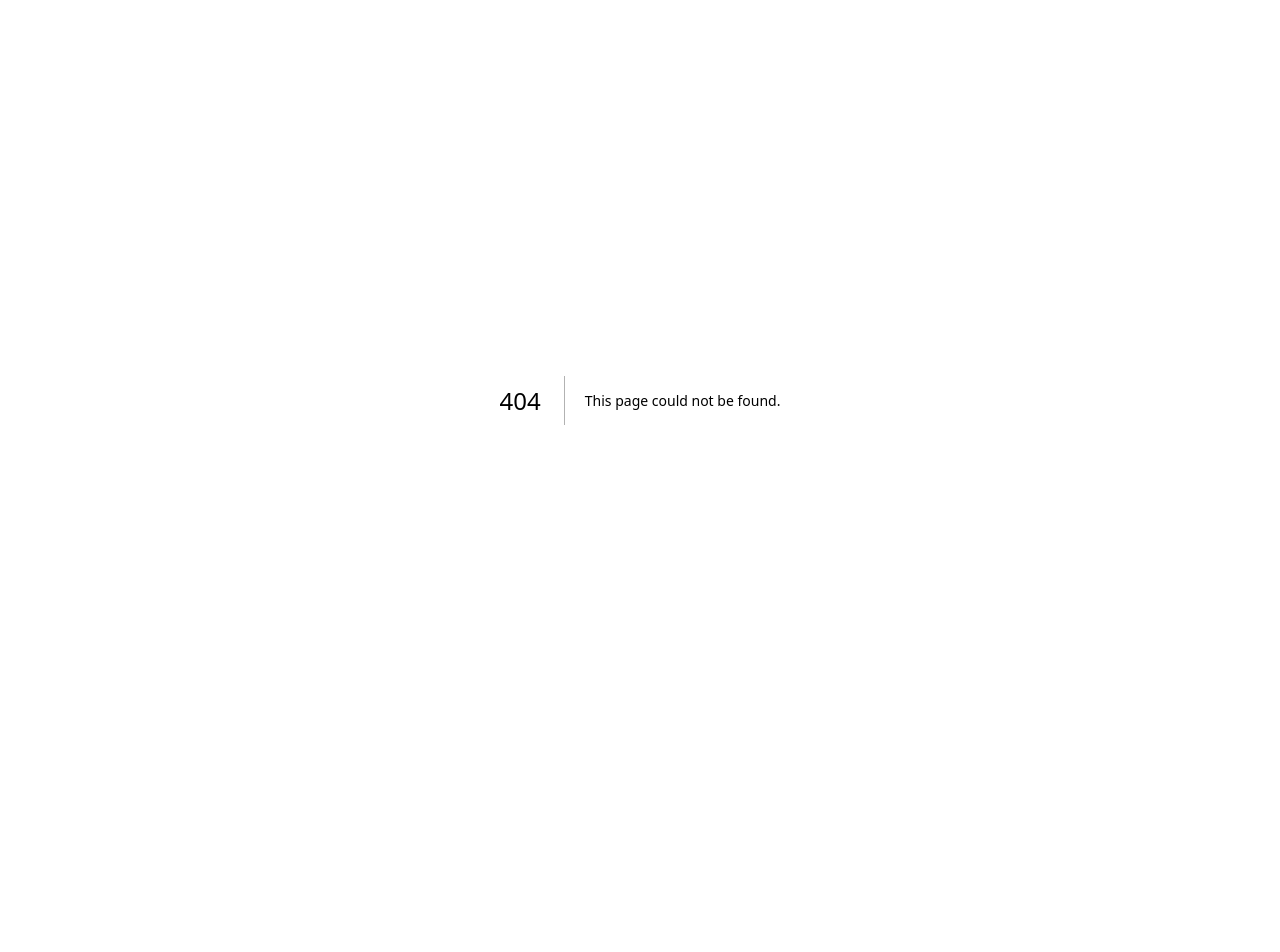
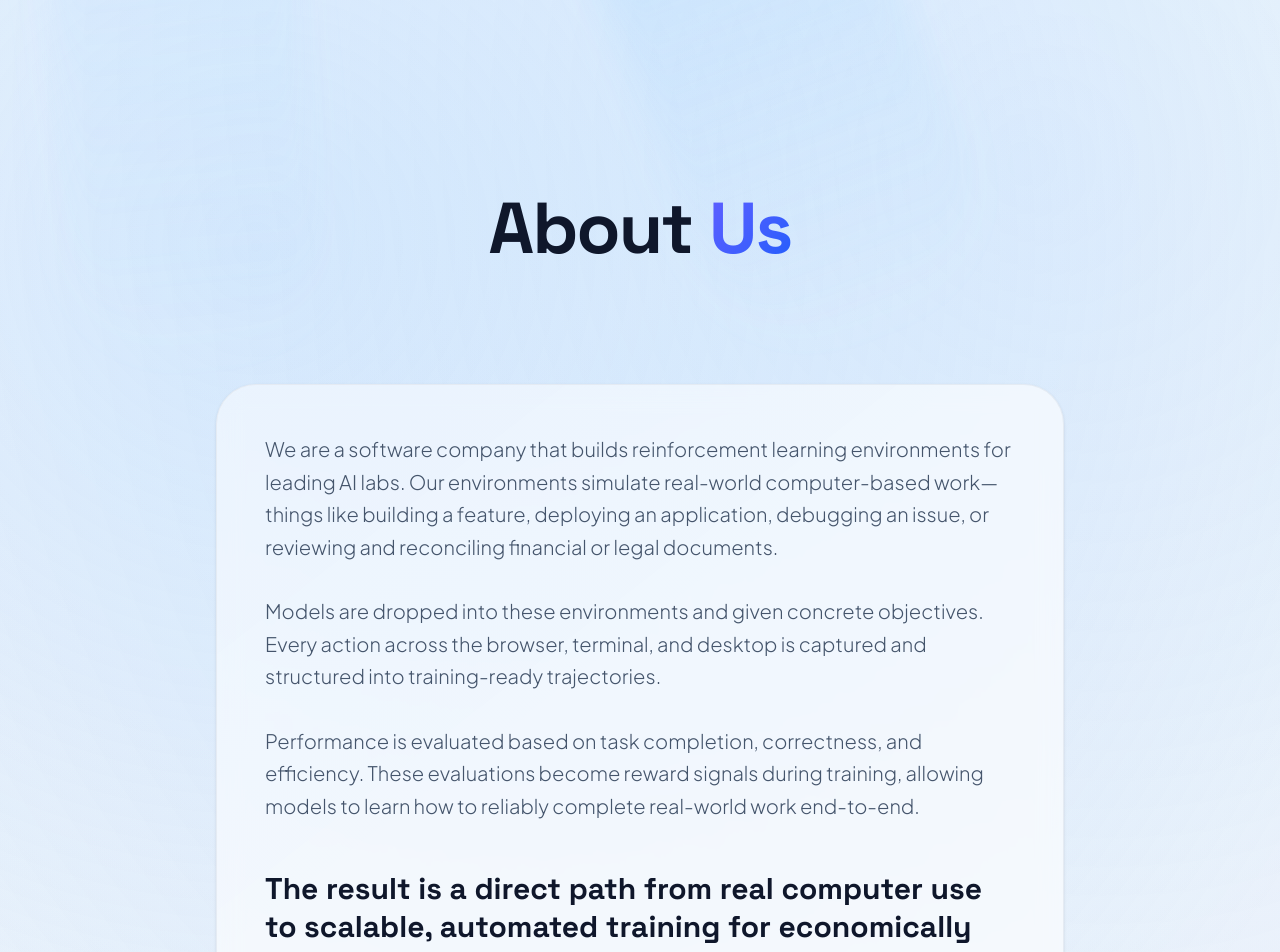
Before and after one commit to Alfie728/mid-century-cua-landing, a Next.js app: page /about-us in a window 1280 px wide. Before the commit this address had no page. Shown: the top 952 px of the page. Before the commit the page ends 800 px from the top, so only its background shows below. Built offline with nearby package versions, Linux system fonts and the light colour scheme.

Commit message:
feat: Add an About Us page with a new narrative component, update the landing page's hero content, and remove the Differentiators section.

```diff
--- /dev/null
+++ b/src/app/about-us/page.tsx
@@ -0,0 +1,28 @@
+import { Footer } from "@/components/landing/Footer";
+import { Narrative } from "@/components/landing/Narrative";
+import { LightRays } from "@/components/ui/light-rays";
+
+export default function AboutUs() {
+  return (
+    <main className="min-h-screen relative bg-slate-50 isolate overflow-hidden">
+      {/* Background Elements */}
+      <div className="absolute inset-0 bg-linear-to-b from-transparent from-0% via-surface-hero via-70% to-surface-hero-end to-100% -z-20" />
+
+      {/* Light Rays Effect */}
+      <div className="absolute top-0 left-0 right-0 h-full w-full flex items-start justify-center overflow-hidden pointer-events-none -z-10">
+        <LightRays color="#8ec5ff" blur={16} />
+      </div>
+
+      <div className="pt-32 pb-12 md:pt-48 md:pb-24 px-6 container mx-auto text-center relative z-10">
+        <h1 className="text-5xl md:text-7xl font-bold tracking-tight text-slate-900 font-display mb-6">
+          About{" "}
+          <span className="bg-clip-text text-transparent bg-linear-to-br from-indigo-500 to-blue-600">
+            Us
+          </span>
+        </h1>
+      </div>
+      <Narrative />
+      <Footer />
+    </main>
+  );
+}
--- a/src/app/page.tsx
+++ b/src/app/page.tsx
@@ -1,4 +1,3 @@
-import { Differentiators } from "@/components/landing/Differentiators";
 import { Features } from "@/components/landing/Features";
 import { Footer } from "@/components/landing/Footer";
 import { Hero } from "@/components/landing/Hero";
@@ -16,7 +15,6 @@ export default function Home() {
       <Features />
       <Products />
       <Process />
-      <Differentiators />
       <UseCases />
       <Footer />
     </main>
--- a/src/components/landing/Hero.tsx
+++ b/src/components/landing/Hero.tsx
@@ -34,13 +34,9 @@ export function Hero() {
           className="text-6xl md:text-8xl font-bold tracking-tight text-slate-900 leading-[1.05] font-display text-balance"
         >
           <span className="bg-clip-text text-transparent bg-linear-to-br from-indigo-500 to-blue-600">
-            cua
+            Mid-Century
           </span>{" "}
-          is data for
-          <br className="hidden md:block" />
-          <span className="relative whitespace-nowrap">
-            <span className="relative z-10">computer agents</span>
-          </span>
+          develops data and evals for long-horizon digital agents
         </motion.h1>
 
         {/* Subtext */}
@@ -54,12 +50,9 @@ export function Hero() {
           }}
           className="text-xl md:text-2xl text-slate-500 max-w-3xl leading-relaxed"
         >
-          Turn real Desktop interaction into{" "}
-          <strong className="text-slate-900 font-semibold">
-            training-ready trajectories
-          </strong>
-          . The first RL environment platform built for safety and rights-aware
-          data collection.
+          We turn real computer and browser interactions into training-ready
+          trajectories, powering reinforcement learning environments for
+          real-world work.
         </motion.p>
 
         {/* CTAs */}
--- /dev/null
+++ b/src/components/landing/Narrative.tsx
@@ -0,0 +1,60 @@
+"use client";
+
+import { motion, useReducedMotion } from "motion/react";
+import { duration, easing, stagger } from "@/lib/animation";
+
+export function Narrative() {
+  const shouldReduceMotion = useReducedMotion();
+  const initial = shouldReduceMotion
+    ? false
+    : { opacity: 0, transform: "translateY(20px)" };
+  const animate = { opacity: 1, transform: "translateY(0px)" };
+
+  return (
+    <section className="pb-32 relative font-sans">
+      <div className="container mx-auto px-6 max-w-4xl relative z-10">
+        <motion.div
+          initial={initial}
+          whileInView={animate}
+          viewport={{ once: true }}
+          transition={{
+            duration: duration.fast,
+            delay: stagger.normal,
+            ease: easing.easeOut,
+          }}
+          className="relative p-8 md:p-12 rounded-[2.5rem] bg-white/60 border border-slate-200/80 backdrop-blur-md shadow-sm"
+        >
+          {/* Subtle gradient overlay */}
+          <div className="absolute inset-0 bg-linear-to-br from-blue-500/5 via-transparent to-transparent opacity-50 pointer-events-none rounded-[2.5rem]" />
+
+          <div className="relative z-10 text-lg md:text-xl text-slate-600 leading-relaxed text-pretty font-light space-y-8">
+            <p>
+              We are a software company that builds reinforcement learning
+              environments for leading AI labs. Our environments simulate
+              real-world computer-based work—things like building a feature,
+              deploying an application, debugging an issue, or reviewing and
+              reconciling financial or legal documents.
+            </p>
+            <p>
+              Models are dropped into these environments and given concrete
+              objectives. Every action across the browser, terminal, and desktop is
+              captured and structured into training-ready trajectories.
+            </p>
+            <p>
+              Performance is evaluated based on task completion, correctness, and
+              efficiency. These evaluations become reward signals during training,
+              allowing models to learn how to reliably complete real-world work
+              end-to-end.
+            </p>
+            <div className="pt-4 pb-2">
+              <strong className="text-2xl md:text-3xl font-display font-bold text-slate-900 block leading-tight">
+                The result is a direct path from real computer use to scalable,
+                automated training for economically meaningful tasks.
+              </strong>
+            </div>
+          </div>
+        </motion.div>
+      </div>
+    </section>
+  );
+}
```
